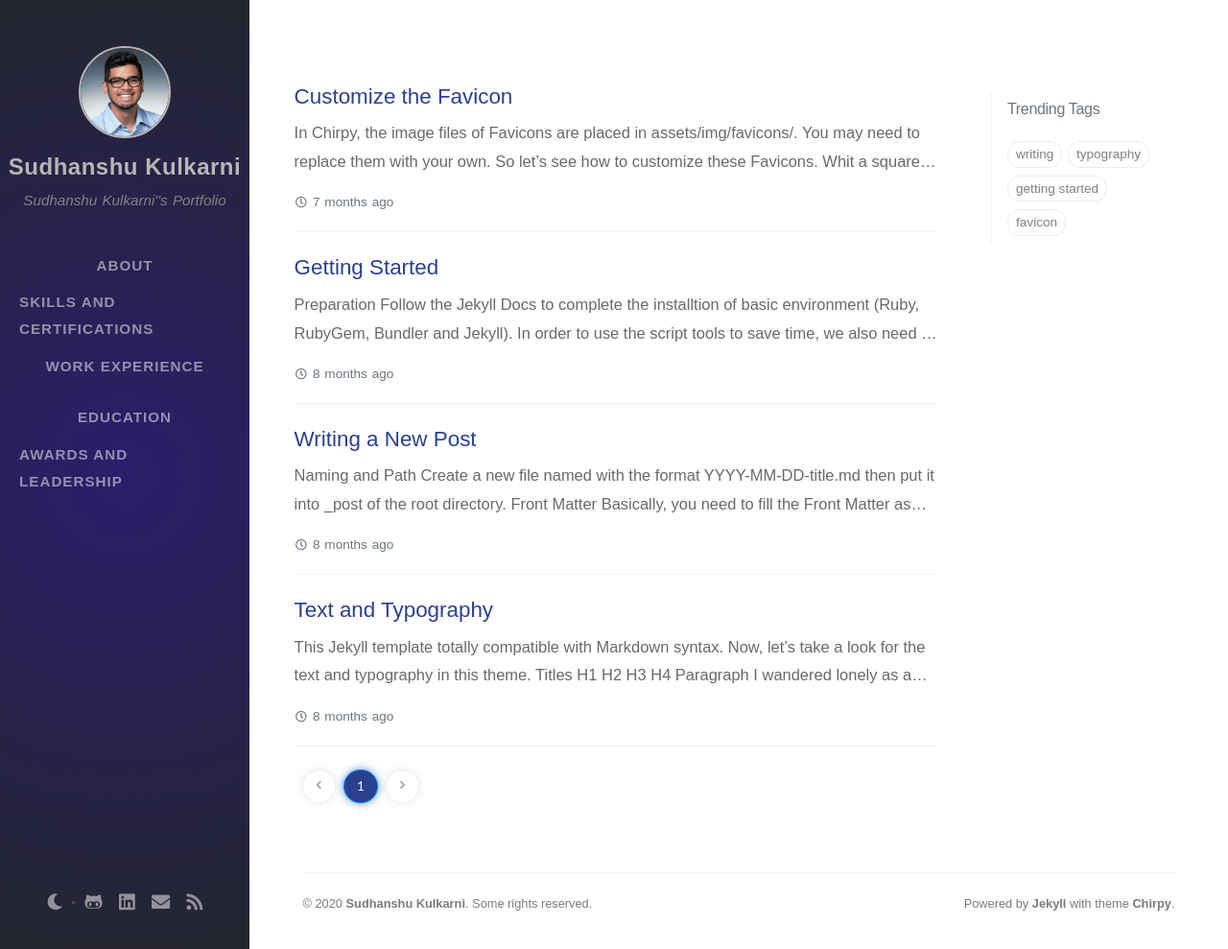
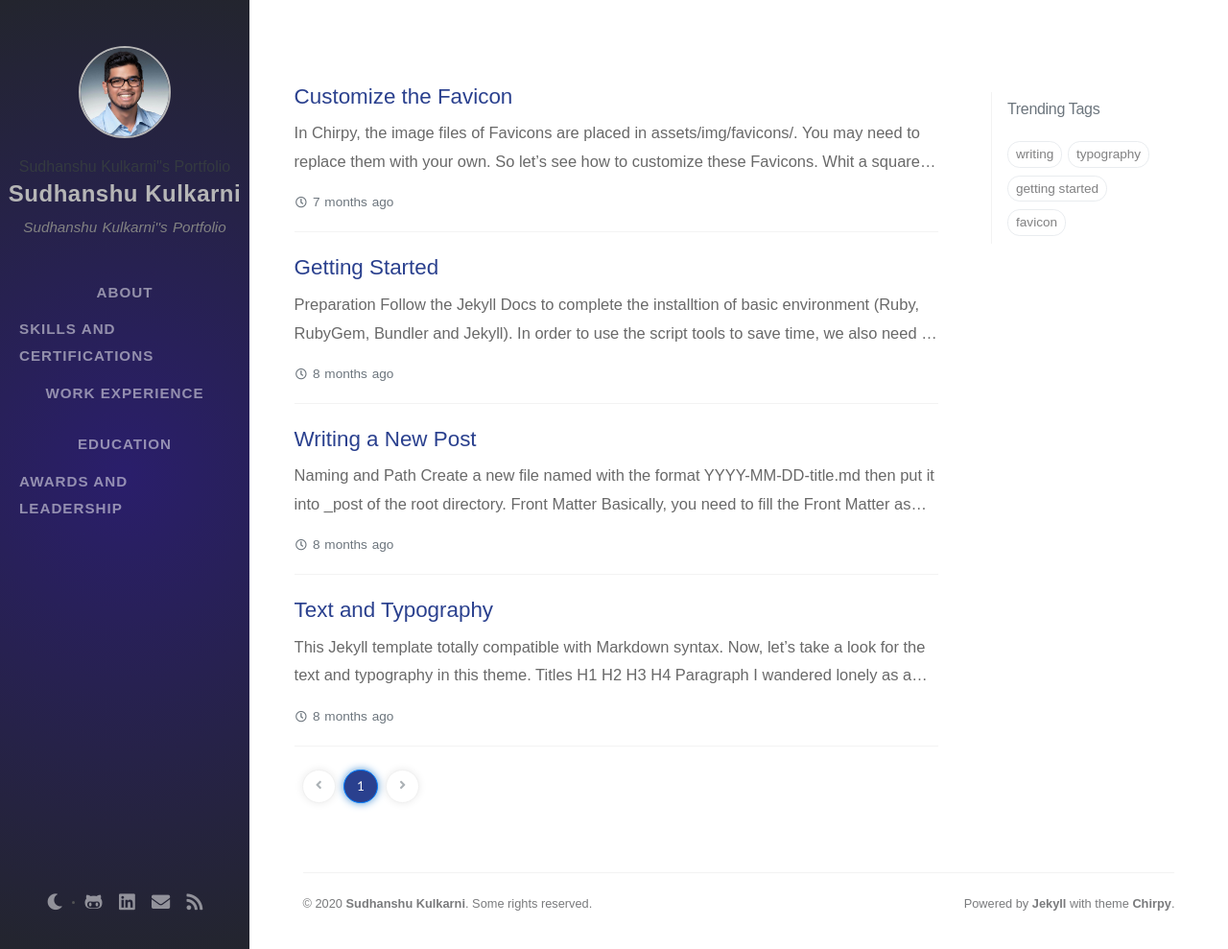
Before and after one commit to skulkarni218/skulkarni218.github.io, a Jekyll site: the page built from index.html, in a window 1280 px wide and 989 px high. Shown: the whole window at 96% size. Built offline with Jekyll 4.4.1, drawn with Linux system fonts in a browser that asks for light colours; nearby versions of some CDN libraries; some web fonts are replaced; the list of posts is cut into pages by our own code; comment, search, counter and statistics services are not loaded.

Commit message:
Update sidebar.html

```diff
--- a/_includes/sidebar.html
+++ b/_includes/sidebar.html
@@ -21,6 +21,7 @@
 
     <div class="profile-text mt-3">
       <div id="site-title">
+		<span>{{- site.tagline -}}</span>
         <a href="{{ site.baseurl }}/">{{- site.title -}}</a>
       </div>
       <div id="site-subtitle" class="font-italic">{{- site.tagline -}}</div>
```
